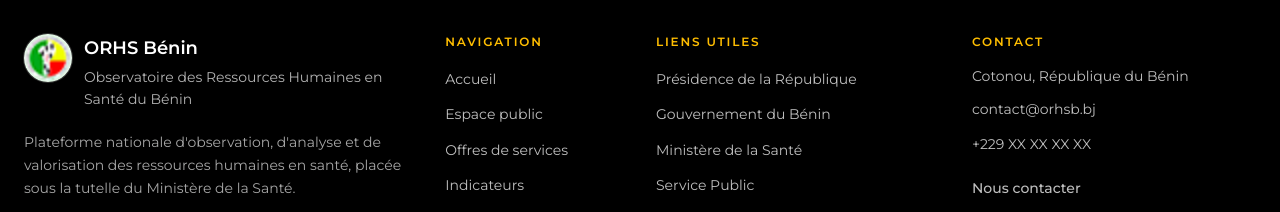
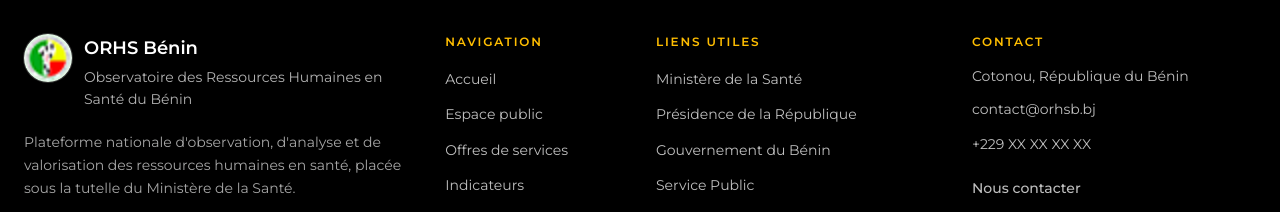
Before and after one commit to freddy2122/orhbs, a React (Vite) app in the folder frontend/: page /contact in a window 1280 px wide. Shown: the part 1178-1390 px from the top of the page. Built offline with nearby package versions, Linux system fonts and the light colour scheme; no server answers.

Commit message:
Mettre le Ministère de la Santé en tête des liens utiles du footer
Co-Authored-By: Claude Sonnet 5 <noreply@anthropic.com>

```diff
--- a/frontend/src/constants/footer.ts
+++ b/frontend/src/constants/footer.ts
@@ -5,9 +5,9 @@ export type FooterLink = {
 }
 
 export const FOOTER_USEFUL_LINKS: FooterLink[] = [
+  { label: 'Ministère de la Santé', href: 'https://sante.gouv.bj', external: true },
   { label: 'Présidence de la République', href: 'https://presidence.bj', external: true },
   { label: 'Gouvernement du Bénin', href: 'https://www.gouv.bj', external: true },
-  { label: 'Ministère de la Santé', href: 'https://sante.gouv.bj', external: true },
   { label: 'Service Public', href: 'https://service-public.bj', external: true },
   { label: 'Lois et décrets', href: 'https://sgg.gouv.bj', external: true },
 ]
```
